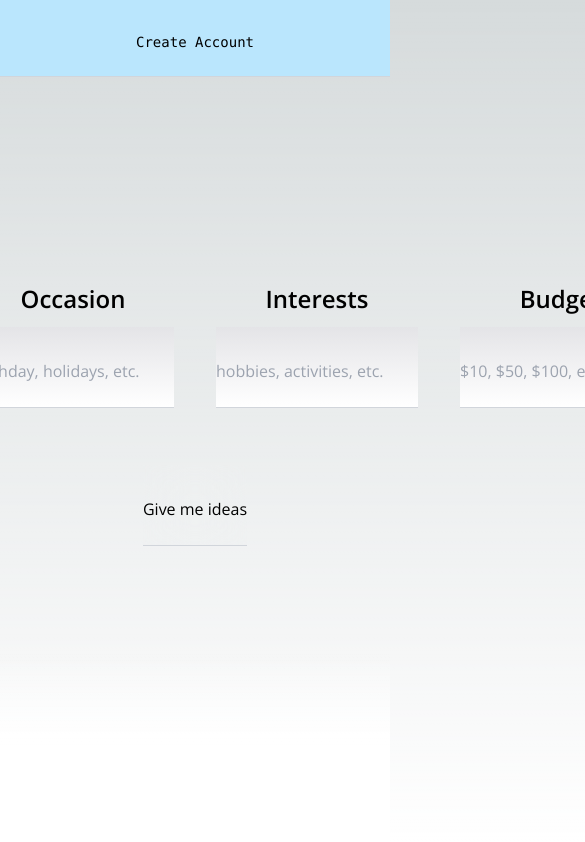
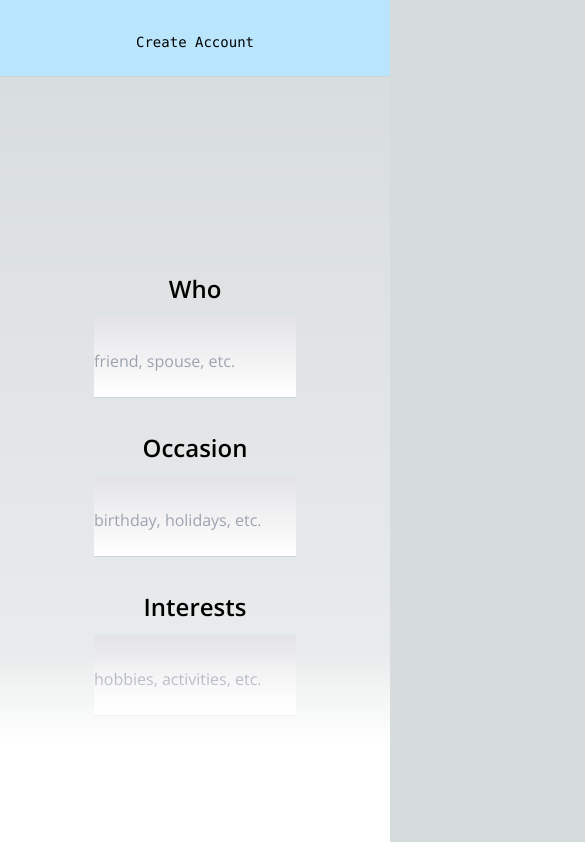
Before and after one commit to giftsAI/giftsAI, a Next.js app in the folder client/: page / in a window 390 px wide. Shown: the top 842 px of the page, 585 px wide, since content can reach past the window. Built offline with nearby package versions, Linux system fonts and the light colour scheme.

Commit message:
adding form responsiveness

```diff
--- a/client/app/page.tsx
+++ b/client/app/page.tsx
@@ -40,7 +40,7 @@ export default function Home(): JSX.Element {
     setLoading(false);
   };
   return (
-    <main className="flex min-h-screen flex-col items-center justify-center p-24 space-y-40">
+    <main className="flex min-h-screen flex-col items-center p-24 space-y-40">
       <div className="z-10 max-w-5xl w-full items-center justify-between font-mono text-sm lg:flex">
         <div className="fixed bottom-0 left-0 flex h-48 w-full items-end justify-center bg-gradient-to-t from-white via-white dark:from-black dark:via-black lg:static lg:h-auto lg:w-auto lg:bg-none space-y-40">
           <a
@@ -66,11 +66,8 @@ export default function Home(): JSX.Element {
         </Link>
       </div>
 
-      <form
-        onSubmit={handleSubmit}
-        className="flex gap-10 mb-32 grid text-center lg:max-w-5xl lg:w-auto lg:mb-0 lg:text-left"
-      >
-        <div className="flex w-auto justify-center">
+      <form onSubmit={handleSubmit} className="flex flex-col gap-8">
+        <div className="mb-32 grid text-center lg:max-w-5xl lg:w-full lg:mb-0 lg:grid-cols-4 lg:text-left">
           <div className="group rounded-lg border border-transparent px-5 py-4 transition-colors">
             <h2 className={`mb-3 text-2xl font-semibold`}>Who</h2>
             <input
@@ -107,7 +104,7 @@ export default function Home(): JSX.Element {
             ></input>
           </div>
         </div>
-        <button className="mx-auto border-b border-gray-300 pb-6 pt-8 backdrop-blur-2xl dark:border-neutral-800 dark:bg-sky-300 dark:text-black lg:static lg:w-64 lg:rounded-xl lg:border lg:bg-gray-200 lg:p-4 lg:dark:bg-sky-300 hover:bg-sky-200 md:w-full sm:w-full">
+        <button className="mx-auto border-b border-gray-300 pb-6 pt-8 backdrop-blur-2xl dark:border-neutral-800 dark:bg-sky-300 dark:text-black lg:static lg:w-64 lg:rounded-xl lg:border lg:bg-gray-200 lg:p-4 lg:dark:bg-sky-300 hover:bg-sky-200">
           Give me ideas
         </button>
       </form>
```
